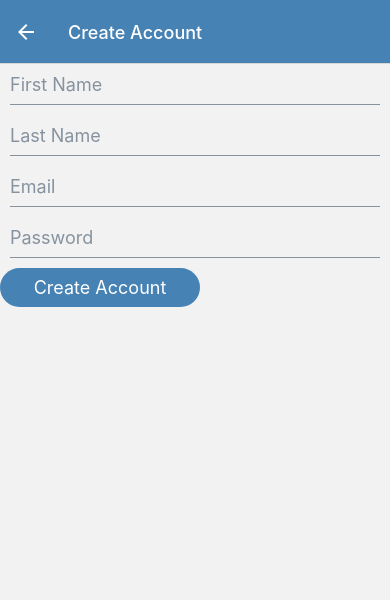
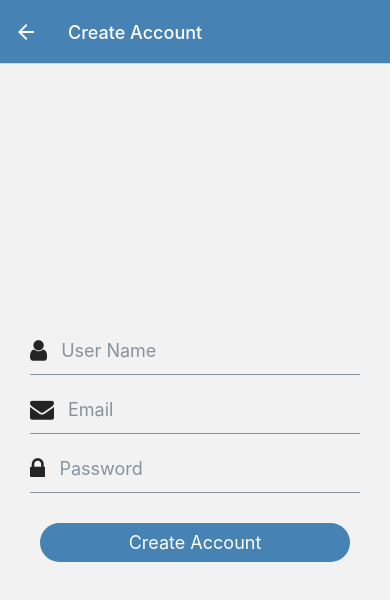
Before and after one commit to jsimmons01/dinner-time, a React Native app in the folder frontend/: screen / in a window 390 px wide. Both pictures are taken after typing "name@example.com", "Sample123" into the empty fields and a click on the button "Create Account". Shown: the top 600 px of the page. Built offline with nearby package versions, Linux system fonts and the light colour scheme.

Commit message:
Updates create account forms and login screen

```diff
--- a/frontend/screens/CreateAccountScreen.js
+++ b/frontend/screens/CreateAccountScreen.js
@@ -1,24 +1,42 @@
+import { View, StyleSheet } from 'react-native'
 import { Input,Button } from '@rneui/themed'
 
 export default function CreateAccountScreen({ navigation }){
     return(
         <>
-        <Input placeholder='First Name' />
-        <Input placeholder='Last Name' />
-        <Input placeholder='Email' />
-        <Input placeholder='Password' />
+        <View style={styles.content}>
+        <Input placeholder='User Name'
+        leftIcon={{type:'font-awesome', name:'user'}}
+        leftIconContainerStyle={{marginRight: 10}}/>
+
+        <Input placeholder='Email'
+        leftIcon={{type:'font-awesome', name:'envelope'}}
+        leftIconContainerStyle={{marginRight: 10}}
+        />
+        <Input placeholder='Password' secureTextEntry={true}
+        leftIcon={{type:'font-awesome', name:'lock'}}
+        leftIconContainerStyle={{marginRight:10}}
+        />
         <Button
         title='Create Account'
         accessibilityLabel='Create Account Button'
             buttonStyle={{
                 backgroundColor: 'steelblue',
                 borderRadius:30,
+                margin: 20
             }}
-            containerStyle={{
-                width: 200,
 
-            }}
             onPress={() => navigation.navigate('Roster')}/>
+        </View>
+
         </>
     )
 }
+
+const styles = StyleSheet.create({
+    content:{
+        flex:1,
+        margin:20,
+        justifyContent: 'center'
+    }
+})
--- a/frontend/screens/HomeScreen.js
+++ b/frontend/screens/HomeScreen.js
@@ -1,4 +1,5 @@
 import React from "react";
+import { StyleSheet } from "react-native";
 import { createNativeStackNavigator } from '@react-navigation/native-stack'
 import LoginScreen from './LoginScreen'
 import  CreateAccountScreen from './CreateAccountScreen'
@@ -22,15 +23,30 @@ export default function HomeScreen(){
         }}
     >
 
-      <Stack.Screen  name='Login' component={LoginScreen} />
-      <Stack.Screen name='Create Account' component={CreateAccountScreen}/>
-      <Stack.Screen name='Roster' component={RosterScreen}/>
-      <Stack.Screen name='Student' component={StudentScreen}/>
-
+      <Stack.Screen
+        name='Login'
+        component={LoginScreen} />
+      <Stack.Screen
+        name='Create Account'
+        component={CreateAccountScreen}/>
+      <Stack.Screen
+        name='Roster'
+        component={RosterScreen}
+       />
+      <Stack.Screen
+        name='Student'
+        component={StudentScreen}
+        options={({ route }) => ({
+          title: route.params.students.name
+      })}
+      />
 
     </Stack.Navigator>
-
-
   );
 
 }
+
+
+const styles = StyleSheet.create({
+
+})
--- a/frontend/screens/LoginScreen.js
+++ b/frontend/screens/LoginScreen.js
@@ -1,16 +1,23 @@
 import React from "react";
-import { Input, Button } from "@rneui/themed";
-import { StyleSheet } from 'react-native';
+import { Input, Button, Icon } from "@rneui/themed";
+import { StyleSheet, View } from 'react-native';
 
 export default function LoginScreen({ navigation }){
 
 
     return(
        <>
-             <Input placeholder="Email"
-            leftIcon={{type:'font-awesome', name: 'envelope'}}
+
+          <View style={styles.content}>
+          <Input placeholder="Email"
+            leftIcon={{type:'font-awesome', name:'envelope'}}
+
+            leftIconContainerStyle={{margin: 10}}
             />
-            <Input placeholder="Password" secureTextEntry={true}/>
+            <Input placeholder="Password" secureTextEntry={true}
+            leftIcon={{type:'font-awesome', name:'lock'}}
+            leftIconContainerStyle={{margin: 10}}
+            />
 
             <Button
             title="LOGIN"
@@ -18,11 +25,9 @@ export default function LoginScreen({ navigation }){
             buttonStyle={{
                 backgroundColor: 'steelblue',
                 borderRadius:30,
+                margin: 20,
             }}
-            containerStyle={{
-                width: 200,
 
-            }}
             onPress={() => navigation.navigate('Roster')}
             />
             <Button
@@ -33,24 +38,17 @@ export default function LoginScreen({ navigation }){
 
               />
 
+        </View>
 
-            </>
+      </>
 );
 }
 
 const styles = StyleSheet.create({
 
-    container: {
-      flex: 1,
-      marginTop: 30,
-      backgroundColor: '#fff',
-    },
     content: {
       flex: 1,
       justifyContent: 'center',
-      alignItems: 'center',
-
-    }
-
-
+      margin: 20,
+    },
   });
--- a/frontend/screens/RosterScreen.js
+++ b/frontend/screens/RosterScreen.js
@@ -1,10 +1,26 @@
 
-import { Button } from '@rneui/themed'
+import { View, StyleSheet, Flatlist } from 'react-native'
+import { Button, ListItem } from '@rneui/themed'
+import { useState } from 'react'
+import { STUDENTS } from '../shared/students'
 
-export default function Student(){
+export default function Student({ navigation }){
+
+    const [students, setStudent]= useState(STUDENTS)
+    const renderStudents = ({item: student}) => {
+        return(
+            <ListItem
+            onPress={()=>
+                navigation.navigate('Student', { student })
+            }
+            >
+            </ListItem>
+        )
+    }
     return(
         <>
-
+         <View style={styles.container}>
+        <View style={styles.studentButton}>
             <Button
             containerStyle={{
                 width: 200,
@@ -13,8 +29,35 @@ export default function Student(){
             type="clear"
             color="steelblue"
             icon={{type:'font-awesome', name: 'plus', color:'steelblue'}}
+            onPress={() => navigation.navigate('Student') }
             />
+        </View>
+
+        </View>
+        <Flatlist
+        data={students}
+        renderItem={renderStudents}
+        keyExtractor={(item) => item.id.toString()}
+        />
+
+
         </>
+    )
 
-    )
+
+
 }
+
+const styles = StyleSheet.create({
+    container:{
+        flex: 1,
+        margin: 20
+    },
+    studentButton:{
+        flex:1,
+        margin:20,
+
+    },
+
+
+})
--- /dev/null
+++ b/frontend/shared/students.js
@@ -0,0 +1,31 @@
+export const STUDENTS = [
+    {
+        id: 0,
+        name: "Jhene Williams",
+        behavior: "Excellent",
+        assignments: false,
+
+    },
+    {
+        id: 1,
+        name: "Trevis Williams",
+        behavior: "Good",
+        assignments: false,
+
+    },
+    {
+        id: 2,
+        name: "Jahmella Simmons",
+        behavior: "Average",
+        assignments: false,
+
+    },
+    {
+        id: 3,
+        name: "Janai Simmons",
+        behavior: "Poor",
+        assignments: false,
+
+    },
+
+];
```
Lines whose indentation alone changed are shown as unchanged.
